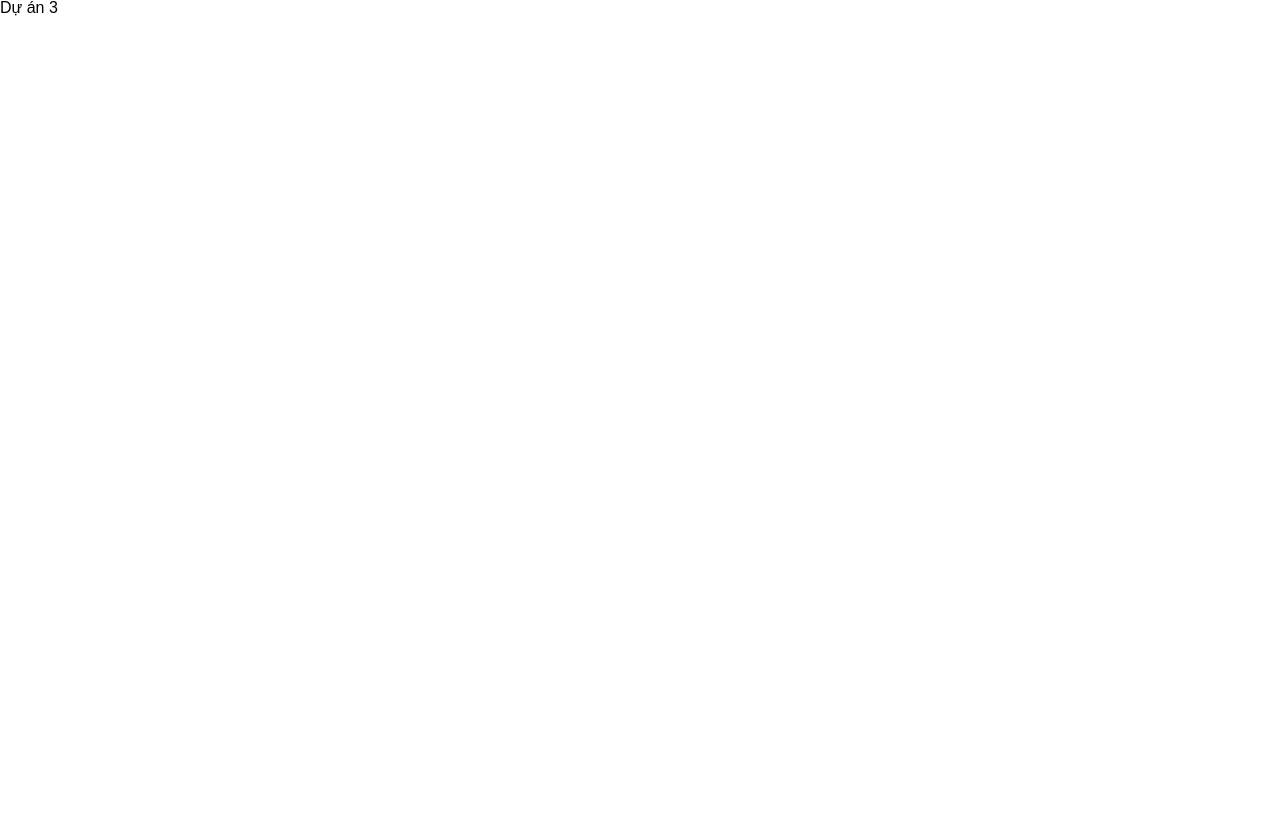
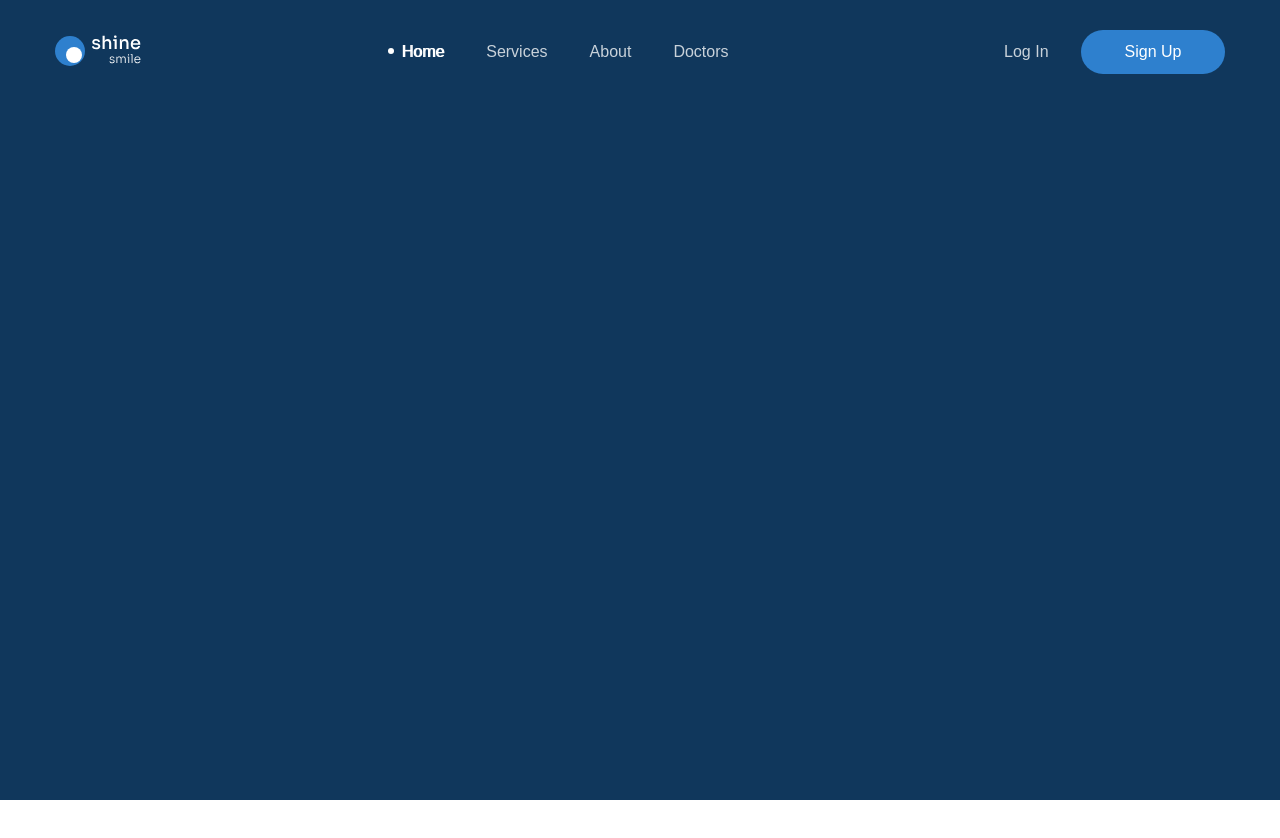
Before and after one commit to daivix/figma-to-html-03, a plain HTML site: page index.html in a window 1280 px wide. Shown: the top 838 px of the page. Before the commit the page ends 800 px from the top, so only its background shows below. Drawn offline with Linux system fonts and the light colour scheme.

Commit message:
3. Code Header

```diff
--- a/assets/css/style.css
+++ b/assets/css/style.css
@@ -2,6 +2,11 @@
 
 * {
     box-sizing: border-box;
+}
+
+
+:root {
+    --header-bg: #10375C;
 }
 
 html {
@@ -12,3 +17,96 @@ body {
     font-family: 'Sora', sans-serif;
     font-size: 1.6rem;
 }
+
+/* =========================== COMMON */
+
+.container {
+    width: 1170px;
+    max-width: calc(100% - 48px);
+    margin: 0 auto;
+}
+
+a {
+    text-decoration: none;
+}
+
+.btn {
+    display: inline-block;
+    min-width: 205px;
+    line-height: 60px;
+
+    background: #2E80CE;
+    border-radius: 999px;
+
+    color: #FFF;
+    text-align: center;
+    font-size: 1.8rem;
+    font-style: normal;
+    font-weight: 400;
+
+}
+
+.btn:hover {
+    opacity: 0.9;
+}
+
+/* =========================== HEADER */
+
+.header {
+    padding-top: 30px;
+    background: var(--header-bg);
+    min-height: 100vh;
+}
+
+
+.header-top {
+    display: flex;
+    justify-content: space-between;
+    align-items: center;
+}
+
+
+.navbar__list {
+    display: flex;
+}
+
+.header__action--login,
+.navbar__link {
+    color: #c9d2da;
+    font-size: 1.6rem;
+    font-style: normal;
+    font-weight: 300;
+    padding: 8px 21px;
+    line-height: 1.75;
+}
+
+
+.navbar__link:hover,
+.navbar__link--active {
+    /* Thay vì sử dụng font-weight thì sử dụn text-shadow */
+    /* font-weight: 400; */
+    color: #fff;
+    text-shadow: 1px 0 0 currentColor;
+}
+
+.navbar__link--active::before {
+    content: "";
+    display: inline-block;
+    width: 6px;
+    height: 6px;
+    border-radius: 50px;
+    background: #fff;
+    position: relative;
+    top: -3px;
+    right: 8px;
+}
+
+.header__action--signup {
+    min-width: 144px;
+    line-height: 44px;
+    font-size: 1.6rem;
+}
+
+.header__action--login {
+    margin-right: 7px;
+}
--- a/index.html
+++ b/index.html
@@ -37,11 +37,52 @@
 
     <!-- Style CSS -->
     <link rel="stylesheet" href="./assets/css/style.css">
-    <title>Document</title>
+    <title>Shine Smile</title>
 </head>
-<body>
+<body style="height: 50000px;">
 
-    <h1>Dự án 3</h1>
+    <!--
+    1. Link dự án: https://www.figma.com/design/9onqgKUvwZFrxvAsskMSdJ/03.duan3-landing-page-tuhoc.cc?node-id=16-2&p=f&t=sNwVWpHAdJTyDU8N-0
+    2. Full Source Code: https://github.com/GaLaiLapTrinh/figma-to-html-03
+
+    -->
+
+    <header class="header">
+        <div class="container">
+            <div class="header-top">
+                <!-- Logo -->
+                <a href="./">
+                    <img src="./assets/img/logo.svg" alt="" class="logo">
+                </a>
+
+                <!-- Nav  -->
+                <nav class="navbar">
+                    <ul class="navbar__list">
+                        <li class="navbar__item">
+                            <a href="#!" class="navbar__link navbar__link--active">Home</a>
+                        </li>
+                        <li class="navbar__item">
+                            <a href="#!" class="navbar__link">Services</a>
+                        </li>
+                        <li class="navbar__item">
+                            <a href="#!" class="navbar__link">About</a>
+                        </li>
+                        <li class="navbar__item">
+                            <a href="#!" class="navbar__link">Doctors</a>
+                        </li>
+                    </ul>
+                </nav>
+
+                <!-- CTA Action -->
+                 <div class="header__action">
+                    <a href="#!" class="header__action--login">Log In</a>
+                    <a href="#!" class="btn header__action--signup">Sign Up</a>
+                 </div>
+
+            </div>
+        </div>
+    </header>
+
 
 </body>
 </html>
```
